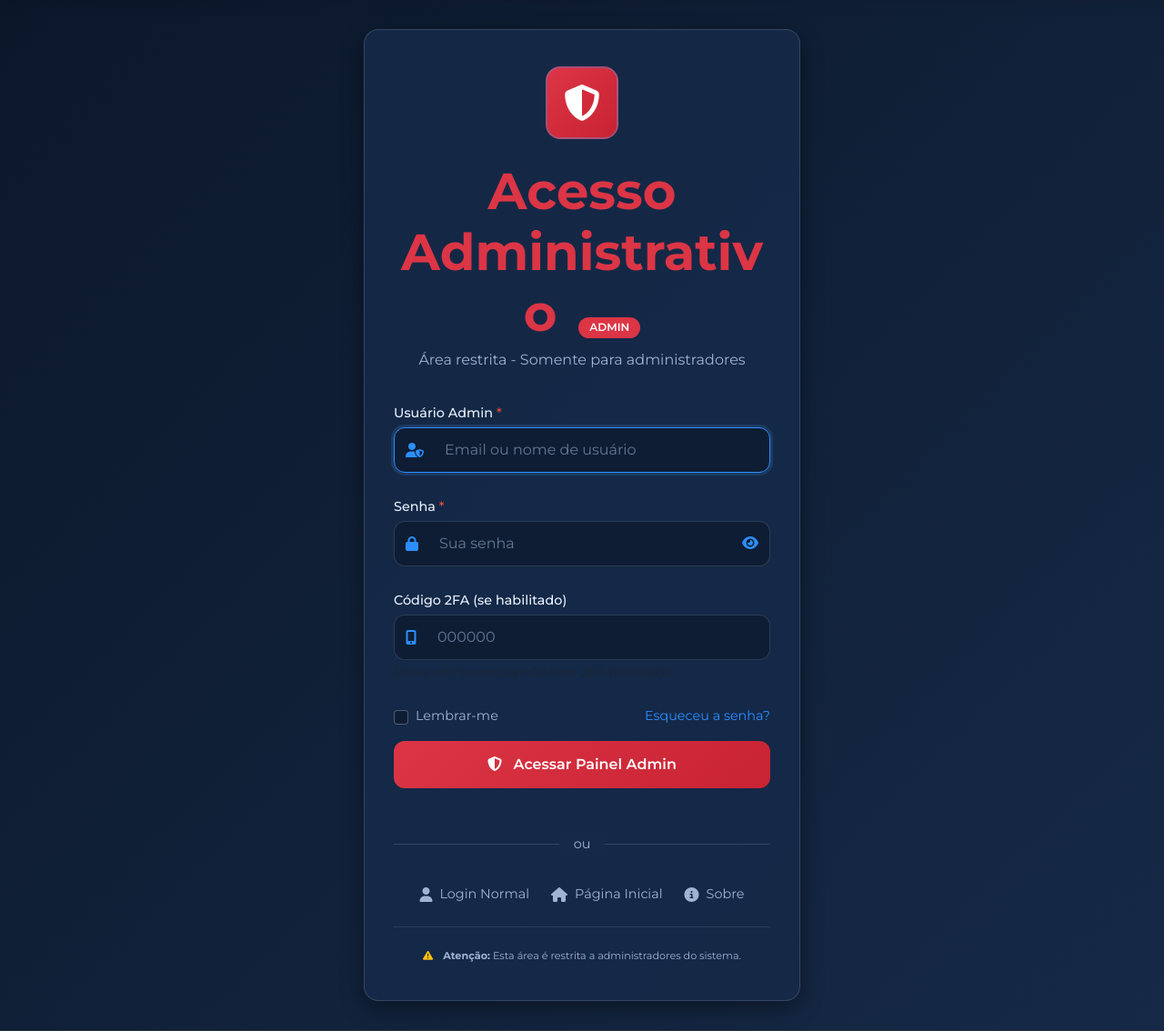
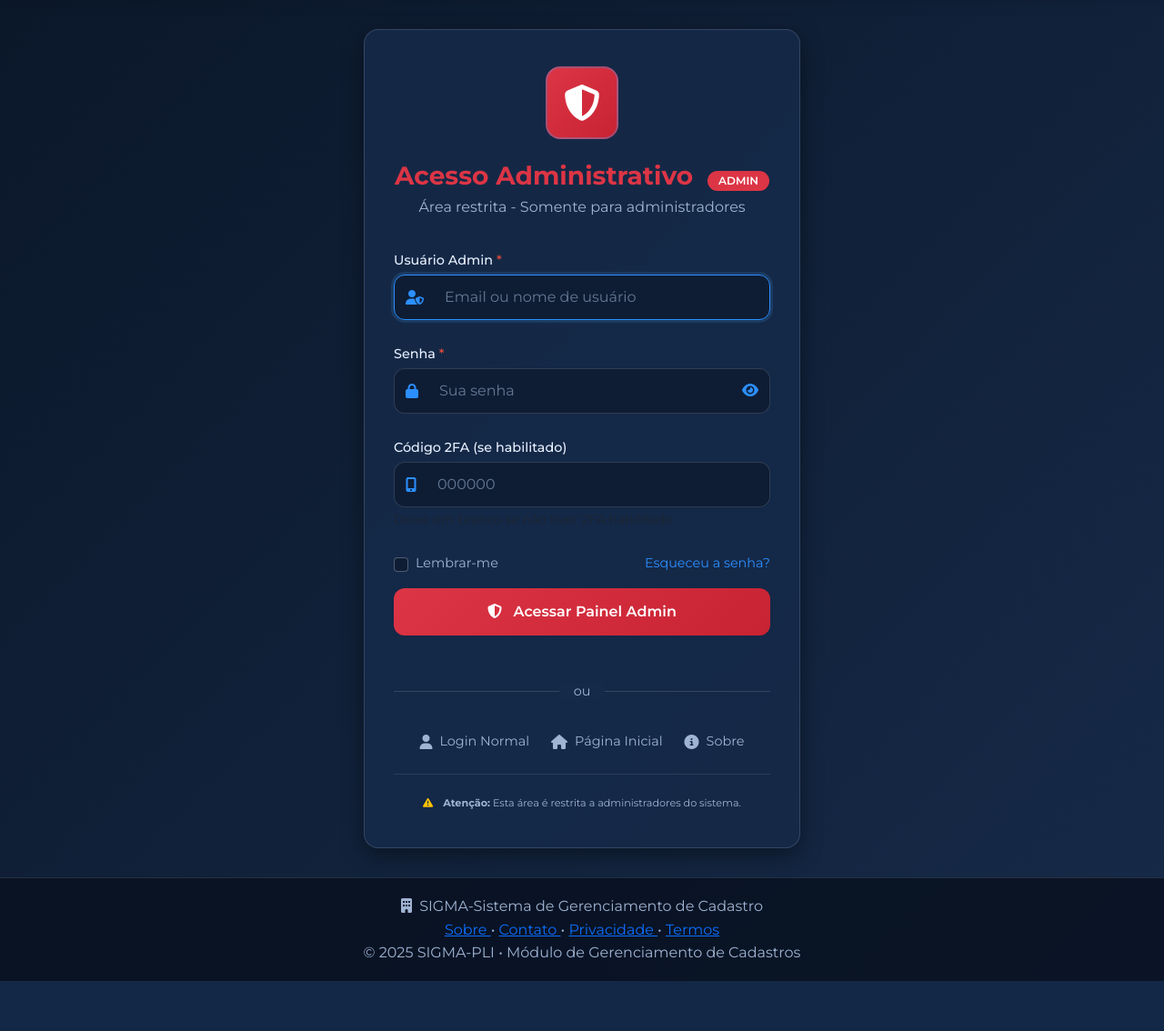
Before and after one commit to vpcapanema/SIGMA-PLI, a FastAPI app: page /auth/admin-login in a window 1280 px wide. Shown: the part 88-1222 px from the top of the page at 91% size. After the commit the page ends 1167 px from the top, so only its background shows below. Run offline with FastAPI, Linux system fonts and the light colour scheme.

Commit message:
fix(auth): reduz fonte de 'Acesso Administrativo' para caber em uma linha

```diff
--- a/templates/pages/M01_auth/template_auth_admin_login_pagina.html
+++ b/templates/pages/M01_auth/template_auth_admin_login_pagina.html
@@ -28,6 +28,7 @@
     }
     .login__pli-auth-title--h1 {
       color: #dc3545 !important;
+      font-size: 1.75rem !important;
     }
     .btn-primary {
       background: linear-gradient(135deg, #dc3545, #c82333) !important;
```
